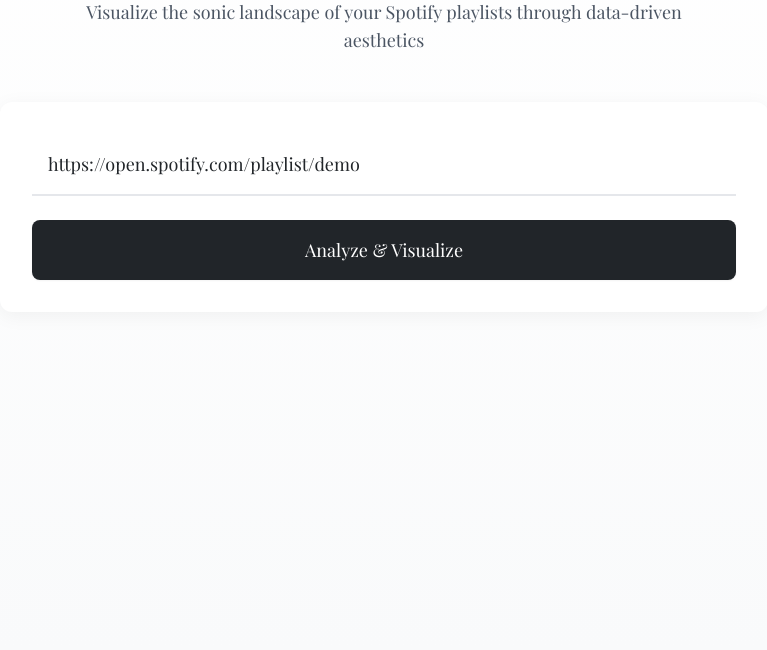
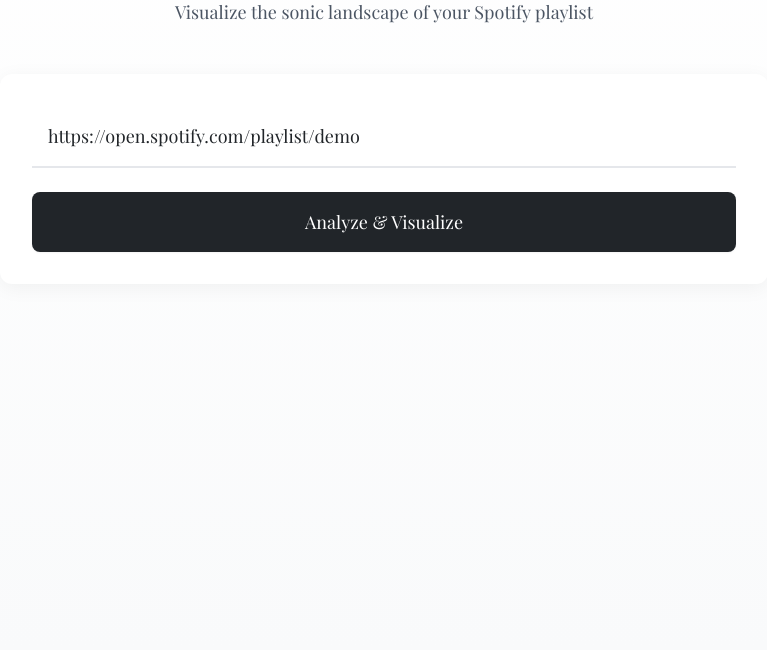
Before and after one commit to poornanat1/spotify-gpt-analysis, a plain HTML site: page index.html in a window 1280 px wide. Shown: the part 150-800 px from the top of the page, without its empty margins (256-1023 px from the left). Drawn offline with nearby package versions, Linux system fonts and the light colour scheme.

Commit message:
fix wording

```diff
--- a/index.html
+++ b/index.html
@@ -154,7 +154,7 @@
                 <header class="text-center mb-12 mt-8">
                     <h1 class="title-font text-5xl sm:text-6xl gradient-text mb-6">Playlist Portrait</h1>
                     <p class="text-gray-600 max-w-2xl mx-auto text-lg">
-                        Visualize the sonic landscape of your Spotify playlists through data-driven aesthetics
+                        Visualize the sonic landscape of your Spotify playlist
                     </p>
                 </header>
 
```
